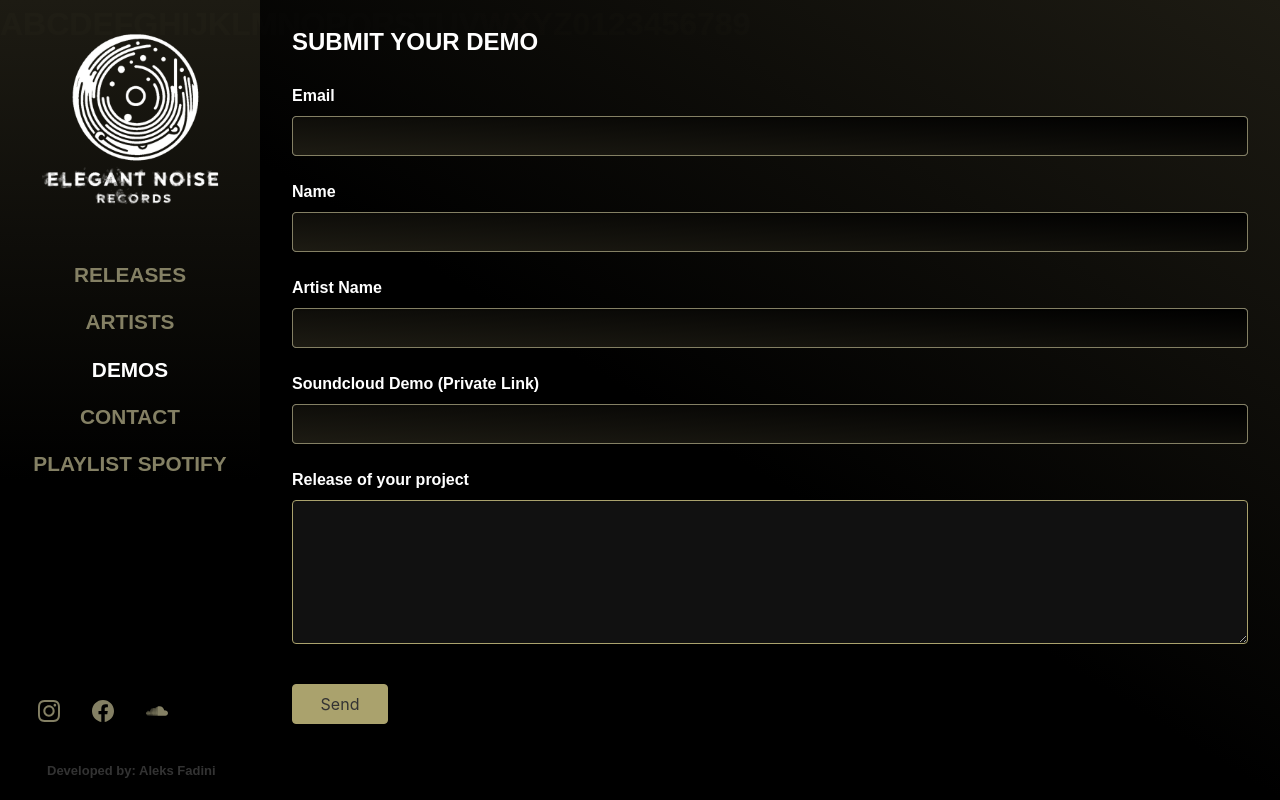
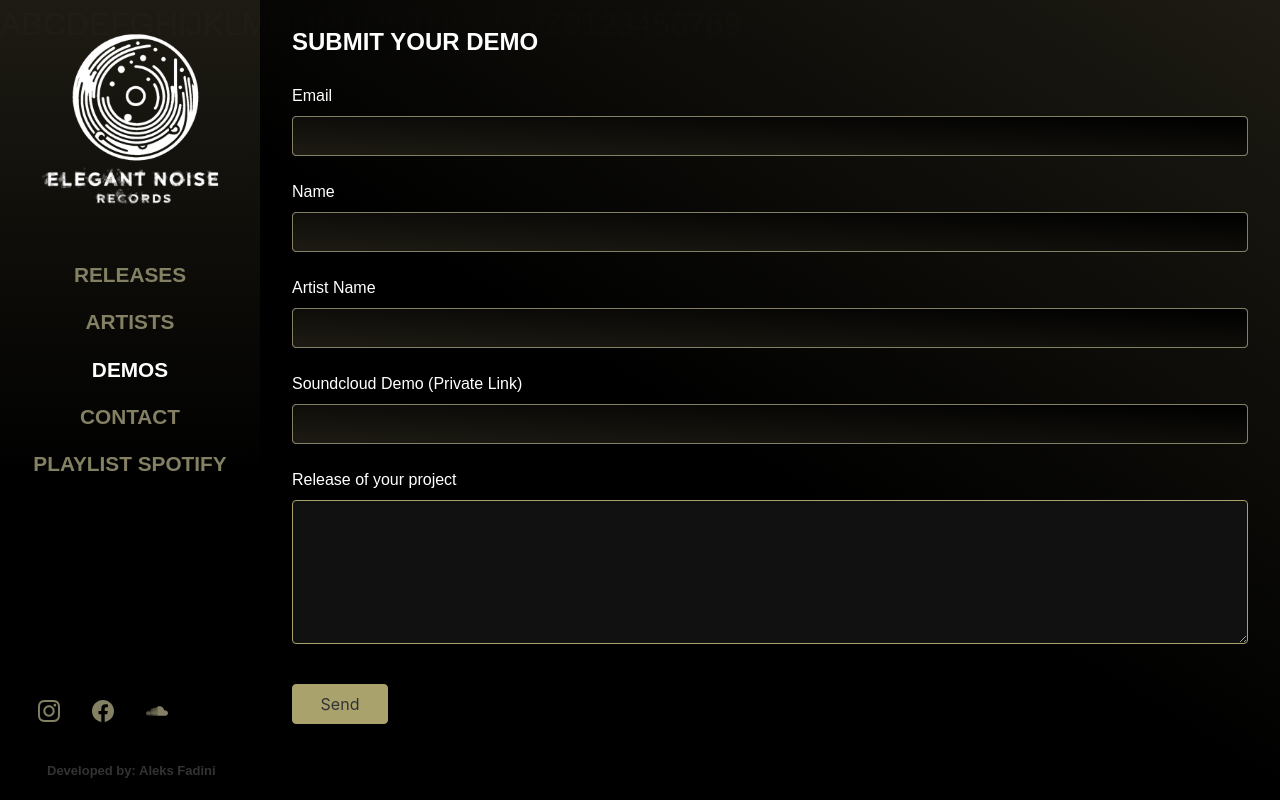
Before and after one commit to aleksfadini/elegant-noise-records-frontend, a Next.js app: page /demos in a window 1280 px wide. Built offline with nearby package versions, Linux system fonts and the light colour scheme; a web font is replaced by a local one; what urql would draw is missing.

Commit message:
fix improved matrix characters look

```diff
--- a/src/styles/global.scss
+++ b/src/styles/global.scss
@@ -13,7 +13,7 @@ body {
   // font-family: -apple-system, BlinkMacSystemFont, Segoe UI, Roboto, Oxygen,
   // Ubuntu, Cantarell, Fira Sans, Droid Sans, Helvetica Neue, sans-serif;
   font-family: 'Raleway Dots', sans-serif;
-  font-weight: 700;
+  font-weight: 400;
   min-height: 100vh;
   background-color: black;
 }
@@ -257,13 +257,15 @@ label {
   bottom: 0;
   pointer-events: none;
   z-index: 0;
+  // font-family: 'Raleway Dots', sans-serif;
   font-family: 'Courier New', monospace;
+  font-weight: 200;
   white-space: pre-wrap;
   overflow: hidden;
   display: flex;
   flex-wrap: wrap;
   align-content: flex-start;
-  font-size: 20px;
+  font-size: 10px;
   // text-shadow: 0px 0px 8px rgba(0, 0, 0, 0.5); // Soft black shadow
   line-height: 0.8;
   color: rgba(255, 255, 255, 0.3);
```
